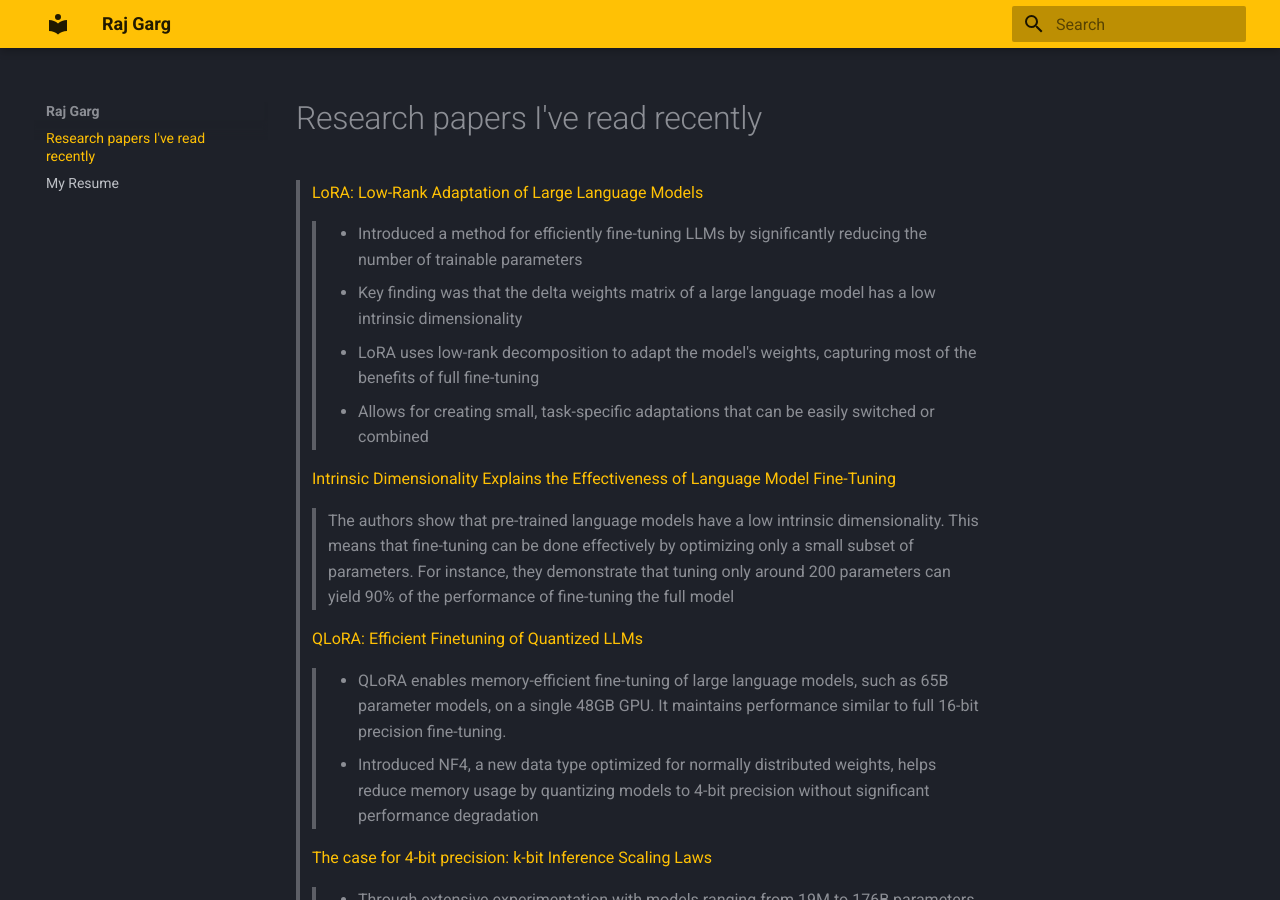
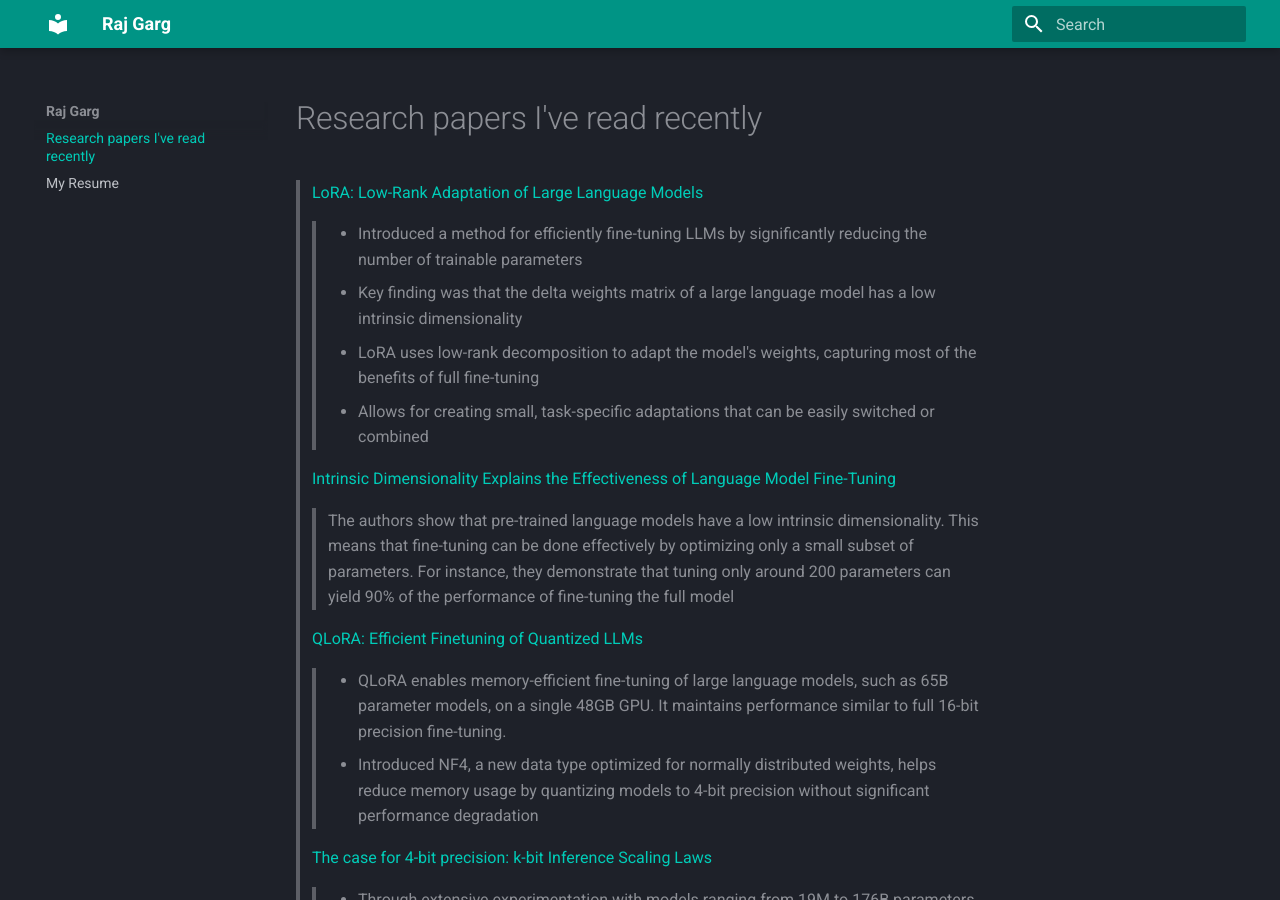
Before and after one commit to rajgarg021/blog, an MkDocs documentation site: the page built from docs/index.md, in a window 1280 px wide and 900 px high. Built offline with MkDocs 1.6.1 and Material for MkDocs 9.7.7, drawn with Linux system fonts in a browser that asks for light colours.

```diff
--- a/mkdocs.yml
+++ b/mkdocs.yml
@@ -3,7 +3,11 @@
   name: material
   palette:
     scheme: slate
-    primary: amber
+    primary: teal
+    accent: deep-purple
+    toggle:
+      icon: material/toggle-switch-off-outline
+      name: Switch to Dark Mode
   font:
     code: Roboto Mono
   features:
@@ -12,3 +16,8 @@
     - search
     - search.suggest
     - search.highlight
+    - social:
+      - icon: fontawesome/brands/github-alt
+        link: https://github.com/rajgarg021
+      - icon: fontawesome/brands/twitter
+        link: https://x.com/rajgarg021
```
